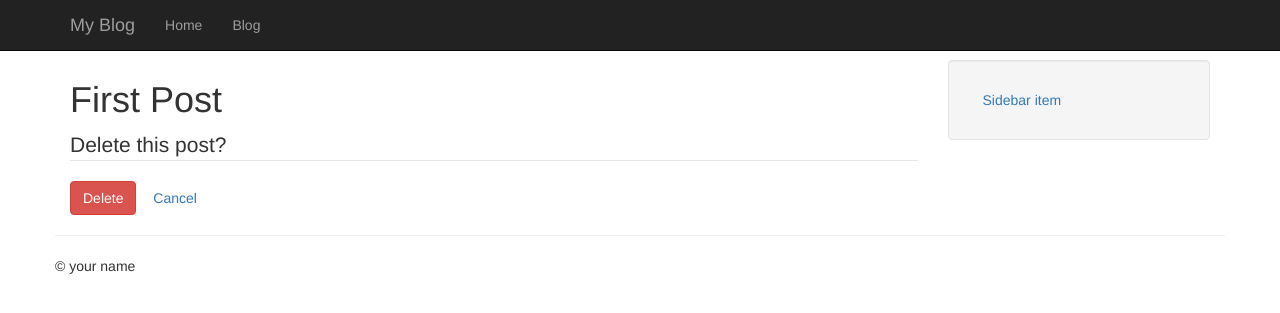
After one commit to ench0/flask_asr, a Flask app: a page that uses app/posts/templates/posts/delete.html in a window 1280 px wide. The commit adds this page. Shown: the top 313 px of the page. Run offline with Flask 2, Linux system fonts and the light colour scheme; data comes from the database, SQL or seed files in the repository; some libraries are stand-ins or nearby versions.

Commit message:
post delete

```diff
--- a/app/models.py
+++ b/app/models.py
@@ -13,6 +13,7 @@ post_tags = db.Table('post_tags',
 class Post(db.Model):
 	STATUS_PUBLIC = 0
 	STATUS_DRAFT = 1
+	STATUS_DELETED = 2
 
 	id = db.Column(db.Integer, primary_key=True)
 	title = db.Column(db.String(100))
--- a/app/posts/blueprint.py
+++ b/app/posts/blueprint.py
@@ -33,6 +33,7 @@ def tag_detail(slug):
     posts = tag.posts.order_by(Post.created_timestamp.desc())
     return object_list('posts/tag_detail.html', posts, tag=tag)
 
+#create post
 from app import db
 @posts.route('/create/', methods=['GET', 'POST'])
 def create():
@@ -47,11 +48,13 @@ def create():
         form = PostForm()
     return render_template('posts/create.html', form=form)
 
+# display post
 @posts.route('/<slug>/')
 def detail(slug):
     post = Post.query.filter(Post.slug == slug).first_or_404()
     return render_template('posts/detail.html', post=post)
 
+# edit posts
 @posts.route('/<slug>/edit/', methods=['GET', 'POST'])
 def edit(slug):
     post = Post.query.filter(Post.slug == slug).first_or_404()
@@ -65,3 +68,14 @@ def edit(slug):
     else:
         form = PostForm(obj=post)
     return render_template('posts/edit.html', post=post, form=form)
+
+@posts.route('/<slug>/delete/', methods=['GET', 'POST'])
+def delete(slug):
+    post = Post.query.filter(Post.slug == slug).first_or_404()
+    if request.method == 'POST':
+        post.status = Post.STATUS_DELETED
+        db.session.add(post)
+        db.session.commit()
+        return redirect(url_for('posts.index'))
+
+    return render_template('posts/delete.html', post=post)
--- /dev/null
+++ b/app/posts/templates/posts/delete.html
@@ -0,0 +1,15 @@
+{% extends "base.html" %}
+
+{% block title %}{{ post.title }}{% endblock %}
+
+{% block content_title %}{{ post.title }}{% endblock %}
+
+{% block content %}
+    <form action="{{ url_for('posts.delete', slug=post.slug) }}" method="post">
+        <fieldset>
+            <legend>Delete this post?</legend>
+            <button class="btn btn-danger" type="submit">Delete</button>
+            <a class="btn" href="{{ url_for('posts.detail', slug=post.slug) }}">Cancel</a>
+        </fieldset>
+    </form>
+{% endblock %}
--- a/app/posts/templates/posts/detail.html
+++ b/app/posts/templates/posts/detail.html
@@ -9,6 +9,7 @@
     {% endfor %}
     </ul>
     <a href="{{ url_for('posts.edit', slug=post.slug) }}">Edit</a>
+    <a href="{{ url_for('posts.delete', slug=post.slug) }}">Delete</a>
 <p>Published {{ post.created_timestamp.strftime('%m/%d/%Y') }}</p>
 {% endblock %}
 {% block content %}
```
